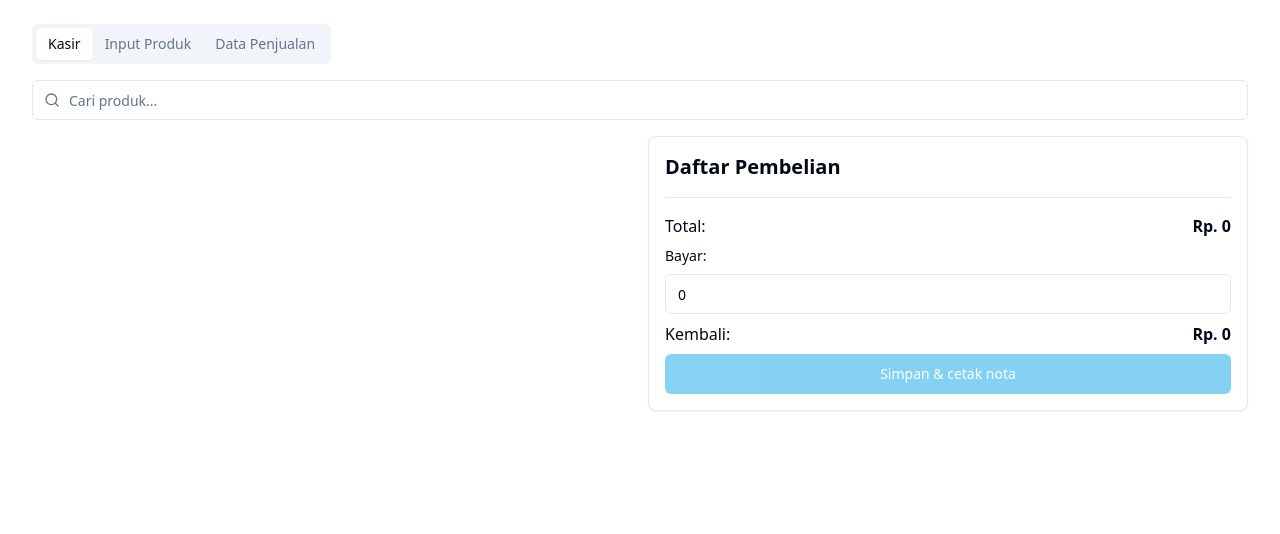
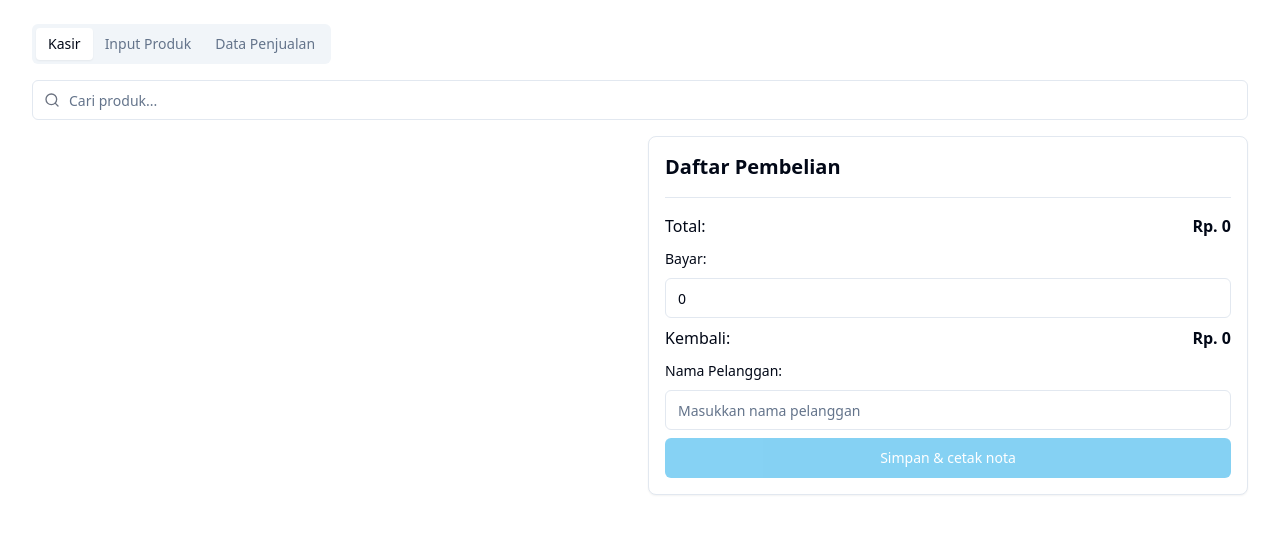
Before and after one commit to yukaputridivi/kasirweb, a React (Vite) app: page / in a window 1280 px wide. Shown: the top 534 px of the page. Built offline with nearby package versions, Linux system fonts and the light colour scheme.

Commit message:
Add customer textbox in SalesJournal
Added a textbox for customer input below the change textbox in the SalesJournal component to capture customer information during sales transactions.
[skip gpt_engineer]

```diff
--- a/src/components/Cart.tsx
+++ b/src/components/Cart.tsx
@@ -2,6 +2,7 @@ import React from 'react';
 import { Button } from "@/components/ui/button";
 import { Card, CardContent } from "@/components/ui/card";
 import { Input } from "@/components/ui/input";
+import { Label } from "@/components/ui/label";
 
 interface CartItem {
   id: string;
@@ -17,6 +18,8 @@ interface CartProps {
   onCheckout: () => void;
   payment: number;
   onPaymentChange: (amount: number) => void;
+  customerName: string;
+  onCustomerNameChange: (name: string) => void;
 }
 
 const Cart = ({
@@ -25,7 +28,9 @@ const Cart = ({
   onRemoveItem,
   onCheckout,
   payment,
-  onPaymentChange
+  onPaymentChange,
+  customerName,
+  onCustomerNameChange
 }: CartProps) => {
   const total = items.reduce((sum, item) => sum + (item.price * item.quantity), 0);
   const change = payment - total;
@@ -66,7 +71,7 @@ const Cart = ({
             <span className="font-bold">Rp. {total.toLocaleString()}</span>
           </div>
           <div className="space-y-2">
-            <label className="block text-sm font-medium">Bayar:</label>
+            <Label>Bayar:</Label>
             <Input
               type="number"
               value={payment}
@@ -77,6 +82,16 @@ const Cart = ({
           <div className="flex justify-between">
             <span>Kembali:</span>
             <span className="font-bold">Rp. {change.toLocaleString()}</span>
+          </div>
+          <div className="space-y-2">
+            <Label>Nama Pelanggan:</Label>
+            <Input
+              type="text"
+              value={customerName}
+              onChange={(e) => onCustomerNameChange(e.target.value)}
+              placeholder="Masukkan nama pelanggan"
+              className="w-full"
+            />
           </div>
           <Button
             onClick={onCheckout}
```
